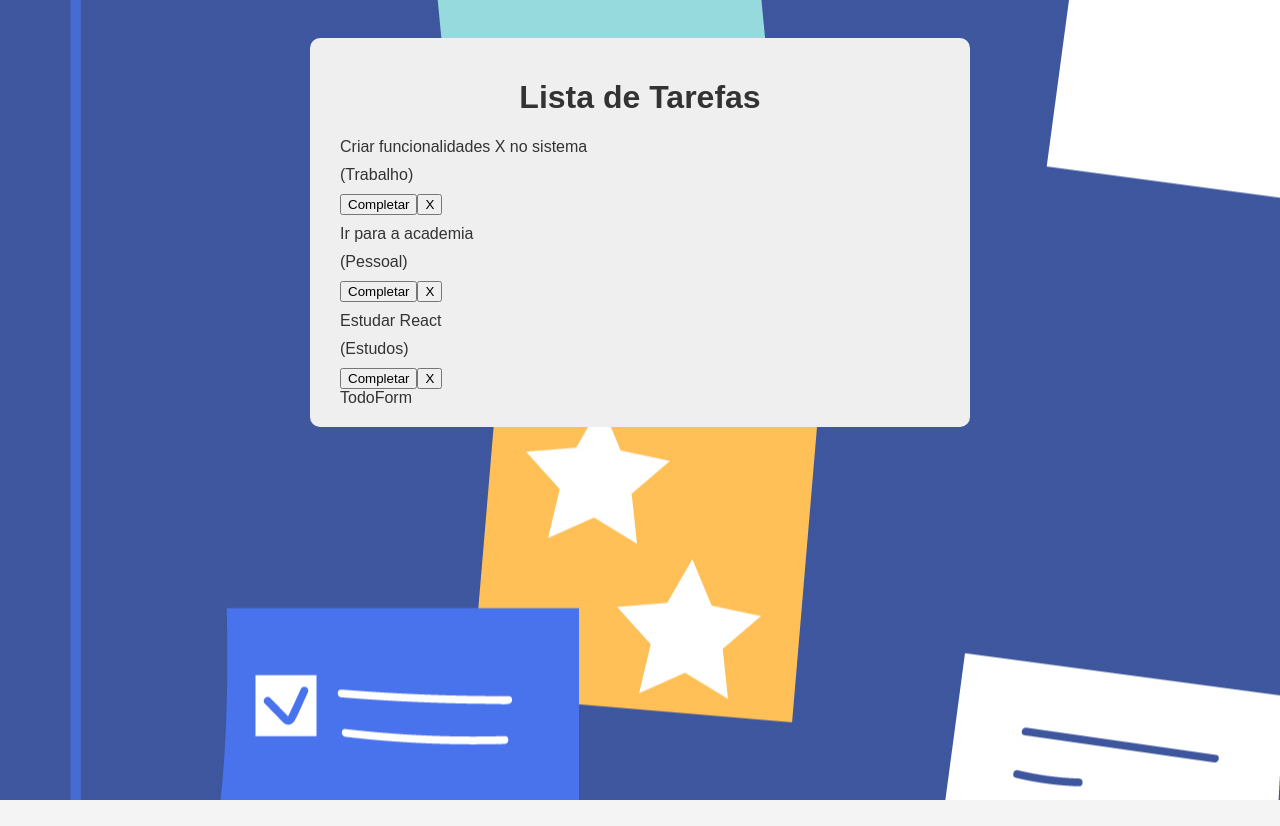
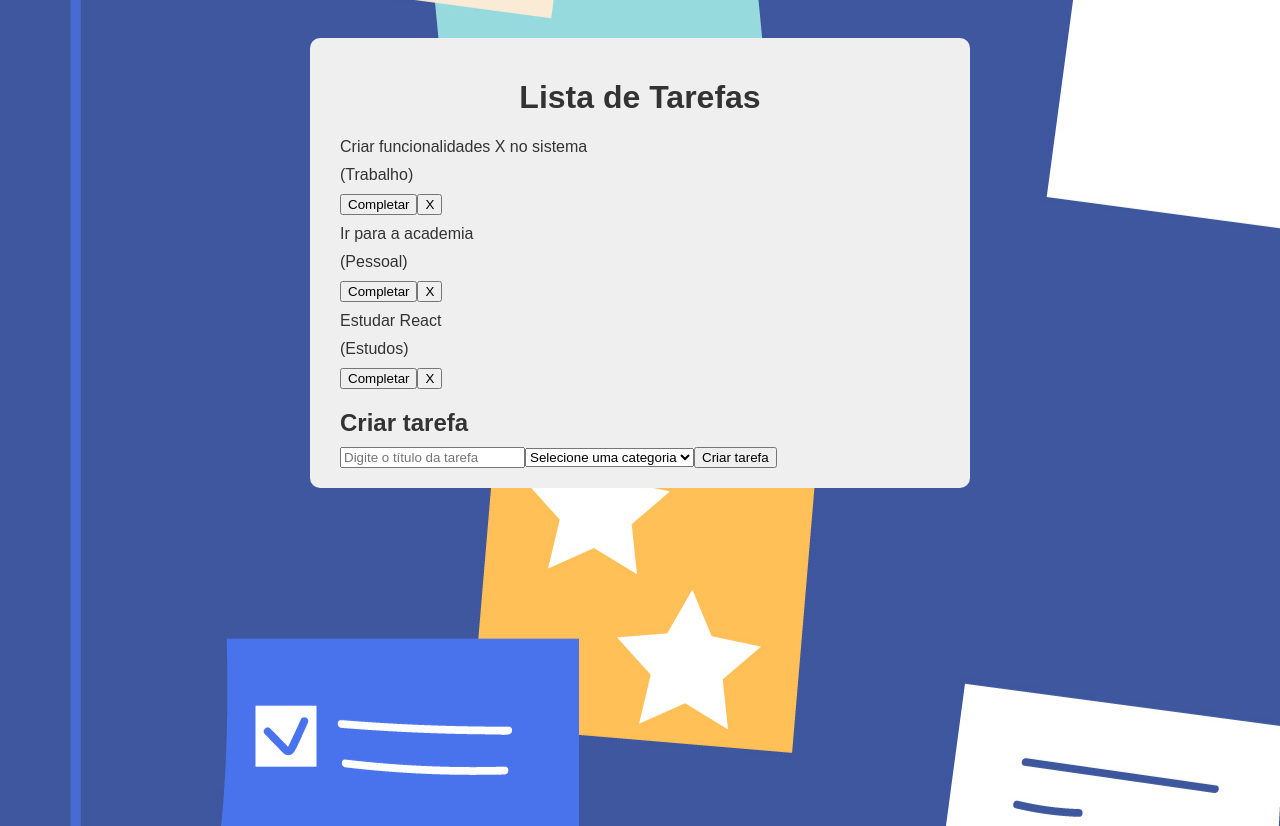
Before and after one commit to Almir-git-unifc/ToDo_crud-app_react, a React (Vite) app: page / in a window 1280 px wide. Before the commit the page ends 800 px from the top, so only its background shows below. Built offline with nearby package versions, Linux system fonts and the light colour scheme.

Commit message:
feat(react): v0.06.000 - implements TodoForm with title, input, select field and button Create task

```diff
--- a/src/components/TodoForm.jsx
+++ b/src/components/TodoForm.jsx
@@ -2,7 +2,19 @@ import React from 'react'
 
 const TodoForm = () => {
   return (
-    <div>TodoForm</div>
+    <div className="todo-form">
+    <h2>Criar tarefa</h2>
+    <form>
+       <input type="text" placeholder="Digite o título da tarefa" />
+       <select>
+           <option value="">Selecione uma categoria</option>
+           <option value="Trabalho">Trabalho</option>
+           <option value="Pessoal">Pessoal</option>
+           <option value="Estudos">Estudos</option>
+       </select>
+       <button type="submit">Criar tarefa</button>
+    </form>
+ </div>
   )
 }
 
```
